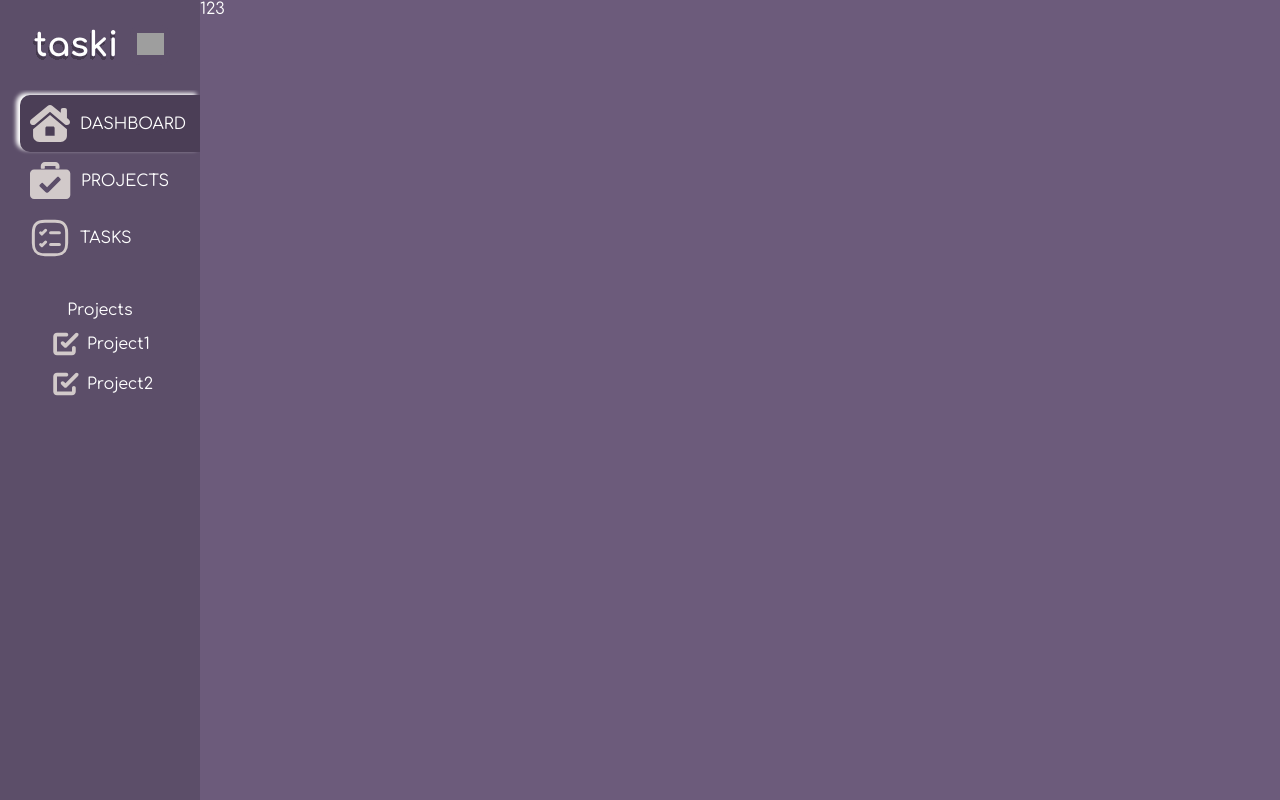
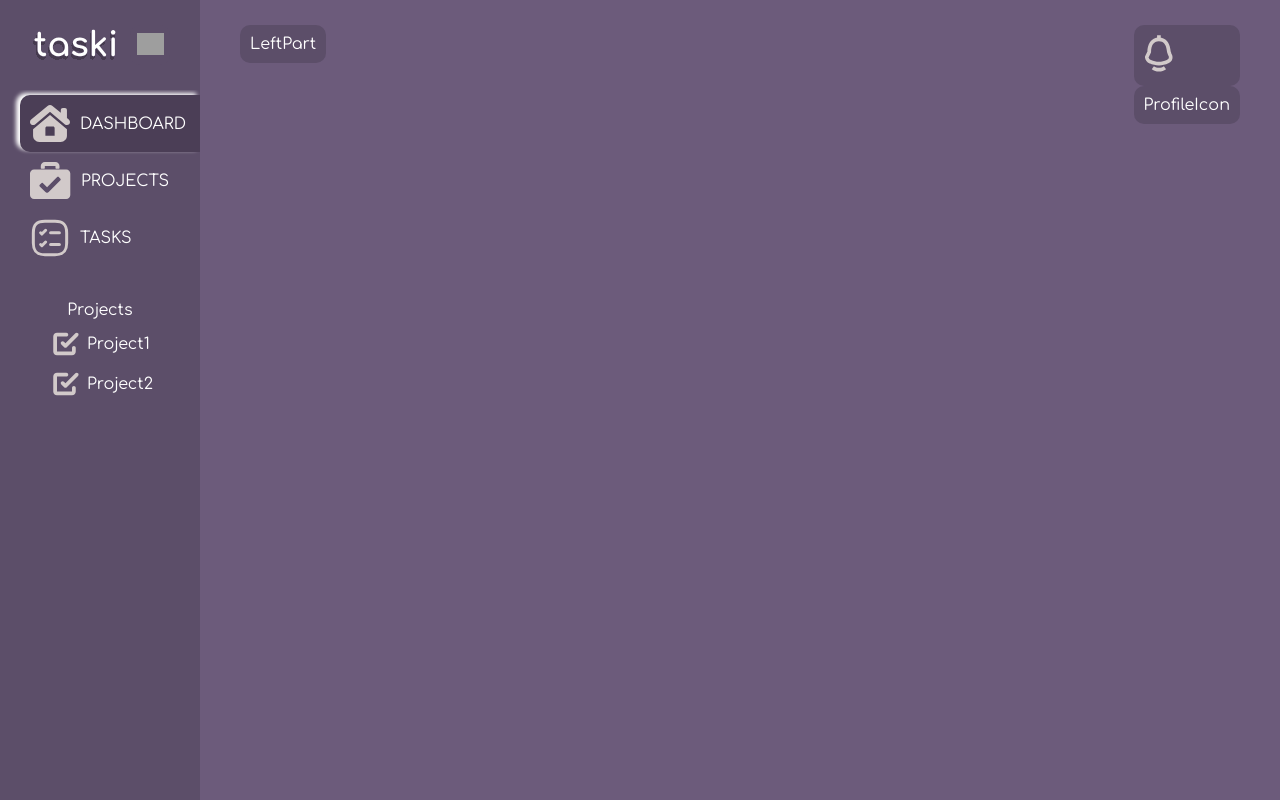
Before and after one commit to 4aykovski/task-manager-front, a React (Create React App) app: page /dashboard in a window 1280 px wide. Built offline with nearby package versions, Linux system fonts and the light colour scheme; grey boxes are pictures that could not be loaded.

Commit message:
feat: start to making page header

```diff
--- /dev/null
+++ b/src/components/Header/Header.module.css
@@ -0,0 +1,5 @@
+header {
+    display: flex;
+    justify-content: space-between;
+    padding: 25px 40px;
+}
--- /dev/null
+++ b/src/components/Header/Header.tsx
@@ -0,0 +1,30 @@
+import React, {FC} from 'react';
+import classes from './Header.module.css'
+import Card from "../ui/Card/Card";
+import Icon from '../ui/Icon/Icon';
+
+interface HeaderProps {
+    name: string;
+}
+
+const Header: FC<HeaderProps> = ({name}) => {
+    return (
+        <header>
+            <div className={classes.LeftPart}>
+                <Card>
+                    LeftPart
+                </Card>
+            </div>
+            <div className={classes.RightPart}>
+                <Card>
+                    <Icon iconName={"notification.svg"}/>
+                </Card>
+                <Card>
+                    ProfileIcon
+                </Card>
+            </div>
+        </header>
+    );
+};
+
+export default Header;
--- a/src/pages/Dashboard.tsx
+++ b/src/pages/Dashboard.tsx
@@ -1,12 +1,12 @@
 import React from 'react';
+import Header from "../components/Header/Header";
 
 const Dashboard = () => {
 
     return (
         <div className="MainWrapper">
-            <div>
-                123
-            </div>
+            <Header name="Dashboard"/>
+
         </div>
     );
 };
--- a/src/styles/App.css
+++ b/src/styles/App.css
@@ -14,6 +14,7 @@
     --sidebar-background: #5C4E69;
     --sidebar-active-background: #4B3E56;
     --main-background: #6C5B7B;
+    --card-background: #5C4E69;
     display: flex;
 }
 
```
